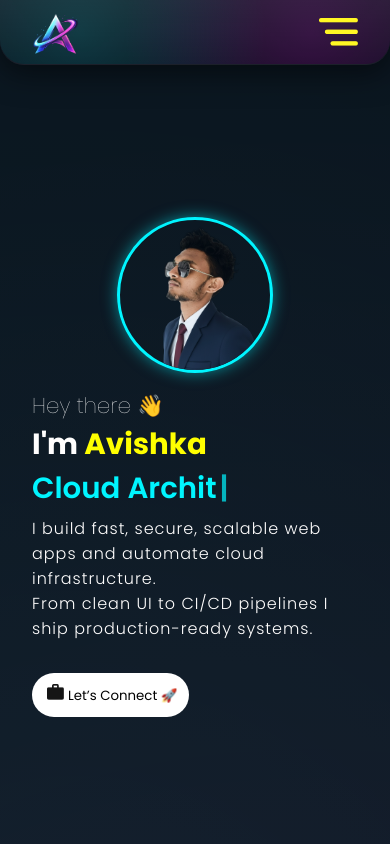
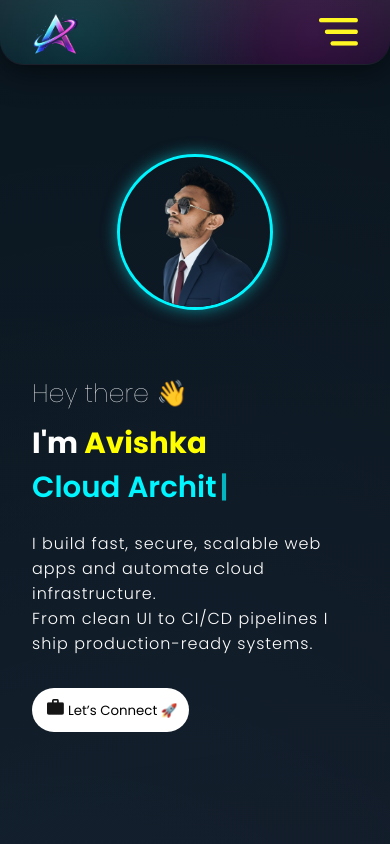
Before and after one commit to Avishka-55/avishka-55.github.io, a React (Vite) app: page / in a window 390 px wide. Shown: the top 844 px of the page. Built offline with nearby package versions, Linux system fonts and the light colour scheme.

Commit message:
Add CSS to intro section for mobile responsiveness

```diff
--- a/src/components/Intro/intro.css
+++ b/src/components/Intro/intro.css
@@ -80,13 +80,16 @@
     min-height: 100vh;
     padding-top: 2rem;
   }
-
+  .introPara{
+    margin-top: 1rem;
+  }
   .hello {
-    font-size: 5.5vw;
+    transform: translateY(-0.5rem);
+    font-size: 6.5vw;
   }
 
 .mobileAvatar {
-  margin-top: -0.5rem;
+  transform: translateY(-3.5rem);
   display: block;
   width: clamp(120px, 40vw, 180px);
   height: clamp(120px, 40vw, 180px);
```
